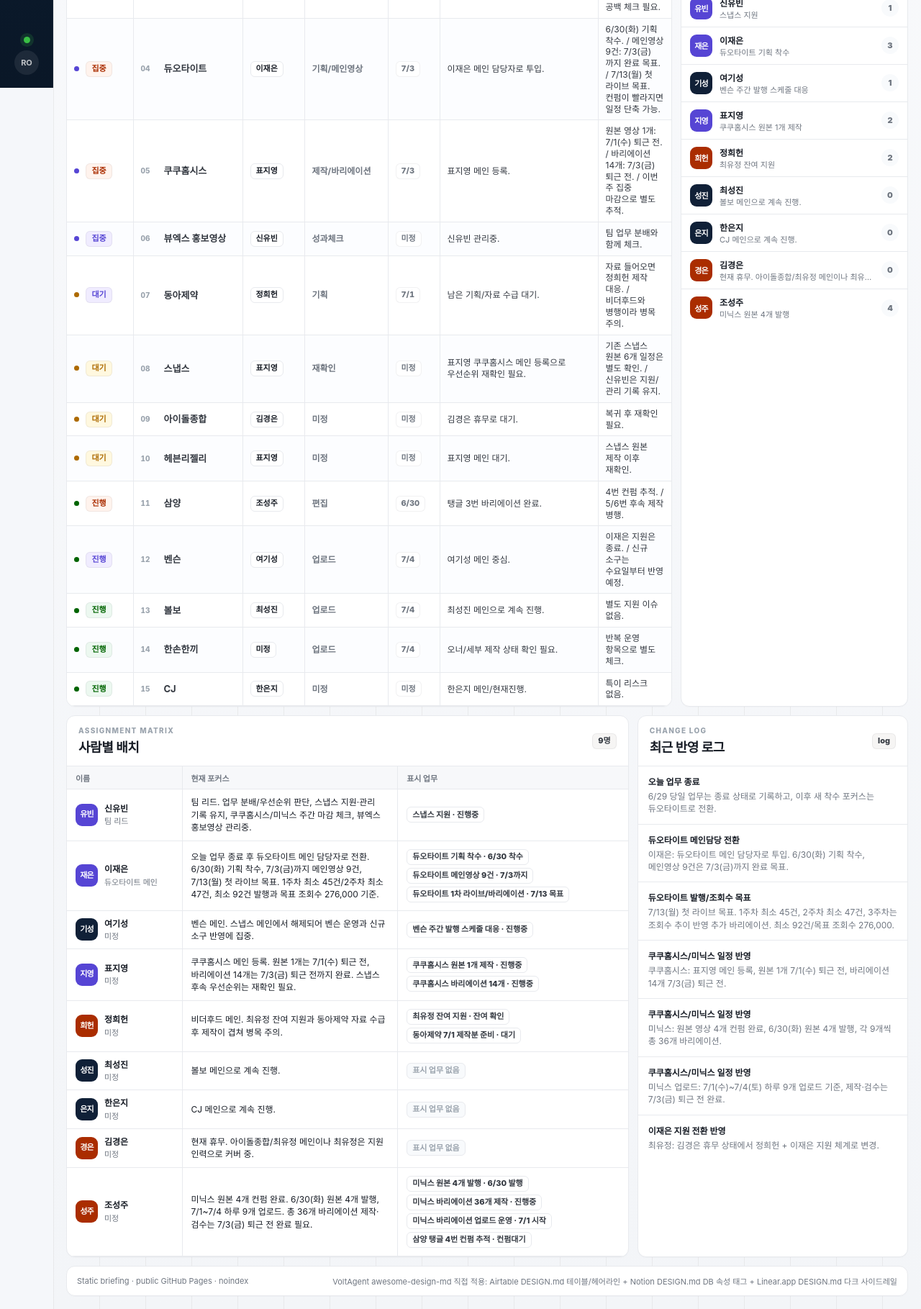
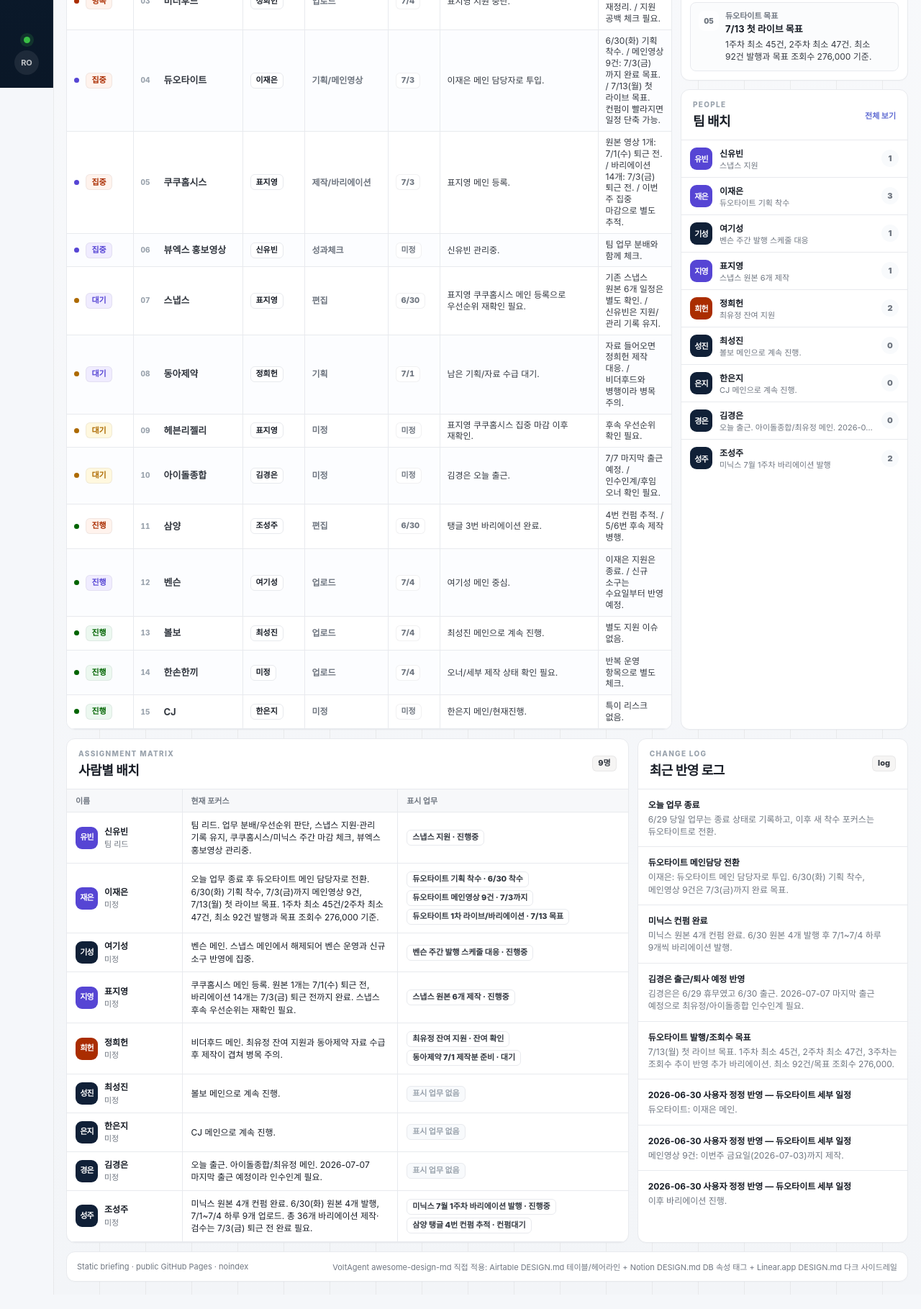
Before and after one commit to binibinibin123/video-team-ops-briefing, a plain HTML site: page index.html in a window 1280 px wide. Shown: the part 678-2497 px from the top of the page at 72% size. Drawn offline with Linux system fonts and the light colour scheme.

Commit message:
Update ops dashboard with corrected project state

```diff
--- a/app.js
+++ b/app.js
@@ -183,7 +183,7 @@ function renderUpdates(updates) {
     const item = document.createElement('article');
     item.className = 'update-item';
     item.innerHTML = `
-      <strong>${safe(update.heading).replace('2026-06-29 — ', '')}</strong>
+      <strong>${safe(update.heading).replace(/^\d{4}-\d{2}-\d{2} — /, '')}</strong>
       <p>${safe(update.text)}</p>
     `;
     list.appendChild(item);
--- a/data.json
+++ b/data.json
@@ -1,13 +1,13 @@
 {
   "meta": {
     "title": "영상팀 운영상황판",
-    "lastUpdated": "2026-06-29 · 오늘 업무 종료/듀오타이트 재은 메인 일정 반영",
+    "lastUpdated": "2026-06-30 · 미닉스/김경은/듀오타이트 정정 반영",
     "designReference": "VoltAgent awesome-design-md 직접 적용: Airtable DESIGN.md 테이블/헤어라인 + Notion DESIGN.md DB 속성 태그 + Linear.app DESIGN.md 다크 사이드레일",
     "privacyNote": "GitHub Pages 공개 링크용 정적 브리핑. 검색 노출 최소화를 위해 noindex 메타 적용."
   },
   "stats": {
     "activeProjects": 15,
-    "activeTasks": 13,
+    "activeTasks": 10,
     "riskProjects": 3,
     "teamMembers": 9
   },
@@ -23,12 +23,37 @@
       "body": "6/30(화) 기획 착수, 메인영상 9건은 7/3(금)까지 완료 목표."
     },
     {
+      "label": "미닉스",
+      "title": "컨펌 완료 · 발행 페이즈",
+      "body": "원본 4개 컨펌 완료. 6/30 원본 4개 발행 후 7/1~7/4 하루 9개씩 바리에이션 발행."
+    },
+    {
+      "label": "김경은",
+      "title": "오늘 출근 · 7/7 마지막 출근",
+      "body": "6/29 휴무였고 6/30 출근. 최유정/아이돌종합 인수인계 플랜 필요."
+    },
+    {
       "label": "듀오타이트 목표",
       "title": "7/13 첫 라이브 목표",
       "body": "1주차 최소 45건, 2주차 최소 47건. 최소 92건 발행과 목표 조회수 276,000 기준."
     }
   ],
   "projects": [
+    {
+      "title": "미닉스",
+      "owner": "조성주",
+      "status": "긴급 · 발행/바리에이션 · 컨펌완료",
+      "stage": "발행/바리에이션",
+      "priority": "긴급",
+      "due": "2026-07-03",
+      "tone": "risk",
+      "bullets": [
+        "원본 영상 4개 컨펌 완료.",
+        "6/30(화) 원본 4개 발행.",
+        "각 원본당 9개씩 총 36개 바리에이션.",
+        "7/1~7/4 하루 9개 업로드, 제작 완료는 7/3(금) 퇴근 전."
+      ]
+    },
     {
       "title": "삼양",
       "owner": "조성주",
@@ -44,32 +69,21 @@
       ]
     },
     {
-      "title": "최유정",
-      "owner": "김경은",
-      "status": "긴급 · 편집 · 잔여 확인",
-      "stage": "편집/잔여 확인",
-      "priority": "긴급",
-      "due": "2026-06-30",
-      "tone": "risk",
-      "bullets": [
-        "김경은 휴무.",
-        "오늘 지원분 종료. 이후 잔여는 정희헌 중심 확인.",
-        "세이브본 부족 체크 필요."
-      ]
-    },
-    {
-      "title": "미닉스",
-      "owner": "조성주",
-      "status": "긴급 · 발행/바리에이션 · 컨펌완료",
-      "stage": "발행/바리에이션",
+      "title": "듀오타이트",
+      "owner": "이재은",
+      "status": "긴급 · 기획/메인영상 · 메인담당",
+      "stage": "기획/메인영상",
       "priority": "긴급",
       "due": "2026-07-03",
-      "tone": "risk",
+      "tone": "focus",
       "bullets": [
-        "원본 영상 4개 컨펌 완료.",
-        "6/30(화) 원본 4개 발행.",
-        "각 원본당 9개씩 총 36개 바리에이션.",
-        "7/1~7/4 하루 9개 업로드, 제작 완료는 7/3(금) 퇴근 전."
+        "이재은 메인 담당자로 투입.",
+        "6/30(화) 기획 착수.",
+        "메인영상 9건: 7/3(금)까지 완료 목표.",
+        "7/13(월) 첫 라이브 목표. 컨펌이 빨라지면 일정 단축 가능.",
+        "1주차 최소 45건, 2주차 최소 47건 발행.",
+        "3주차는 조회수 추이를 반영해 추가 바리에이션 제작/발행.",
+        "최소 92건 발행, 목표 조회수 276,000."
       ]
     },
     {
@@ -89,15 +103,29 @@
     {
       "title": "스냅스",
       "owner": "표지영",
-      "status": "담당/우선순위 재확인",
-      "stage": "재확인",
-      "priority": "미정",
-      "due": "미정",
+      "status": "높음 · 편집 · 진행중",
+      "stage": "편집",
+      "priority": "높음",
+      "due": "2026-06-30",
       "tone": "waiting",
       "bullets": [
         "표지영 쿠쿠홈시스 메인 등록으로 우선순위 재확인 필요.",
         "기존 스냅스 원본 6개 일정은 별도 확인.",
         "신유빈은 지원/관리 기록 유지."
+      ]
+    },
+    {
+      "title": "최유정",
+      "owner": "김경은",
+      "status": "긴급 · 편집 · 잔여 확인",
+      "stage": "편집/잔여 확인",
+      "priority": "긴급",
+      "due": "2026-06-30",
+      "tone": "risk",
+      "bullets": [
+        "김경은 오늘 출근.",
+        "오늘 지원분 종료 후 잔여/세이브본 확인 필요.",
+        "김경은 7/7 마지막 출근 예정이라 인수인계 필요."
       ]
     },
     {
@@ -129,37 +157,6 @@
       ]
     },
     {
-      "title": "듀오타이트",
-      "owner": "이재은",
-      "status": "긴급 · 기획/메인영상 · 메인담당",
-      "stage": "기획/메인영상",
-      "priority": "긴급",
-      "due": "2026-07-03",
-      "tone": "focus",
-      "bullets": [
-        "이재은 메인 담당자로 투입.",
-        "6/30(화) 기획 착수.",
-        "메인영상 9건: 7/3(금)까지 완료 목표.",
-        "7/13(월) 첫 라이브 목표. 컨펌이 빨라지면 일정 단축 가능.",
-        "1주차 최소 45건, 2주차 최소 47건 발행.",
-        "3주차는 조회수 추이를 반영해 추가 바리에이션 제작/발행.",
-        "최소 92건 발행, 목표 조회수 276,000."
-      ]
-    },
-    {
-      "title": "아이돌종합",
-      "owner": "김경은",
-      "status": "대기",
-      "stage": "미정",
-      "priority": "미정",
-      "due": "미정",
-      "tone": "waiting",
-      "bullets": [
-        "김경은 휴무로 대기.",
-        "복귀 후 재확인 필요."
-      ]
-    },
-    {
       "title": "헤븐리젤리",
       "owner": "표지영",
       "status": "대기",
@@ -168,8 +165,8 @@
       "due": "미정",
       "tone": "waiting",
       "bullets": [
-        "표지영 메인 대기.",
-        "스냅스 원본 제작 이후 재확인."
+        "표지영 쿠쿠홈시스 집중 마감 이후 재확인.",
+        "후속 우선순위 확인 필요."
       ]
     },
     {
@@ -238,6 +235,20 @@
         "오너/세부 제작 상태 확인 필요.",
         "반복 운영 항목으로 별도 체크."
       ]
+    },
+    {
+      "title": "아이돌종합",
+      "owner": "김경은",
+      "status": "대기",
+      "stage": "미정",
+      "priority": "미정",
+      "due": "미정",
+      "tone": "waiting",
+      "bullets": [
+        "김경은 오늘 출근.",
+        "7/7 마지막 출근 예정.",
+        "인수인계/후임 오너 확인 필요."
+      ]
     }
   ],
   "people": [
@@ -257,7 +268,7 @@
     },
     {
       "name": "이재은",
-      "role": "듀오타이트 메인",
+      "role": "미정",
       "capacity": "오늘 업무 종료 후 듀오타이트 메인 담당자로 전환. 6/30(화) 기획 착수, 7/3(금)까지 메인영상 9건, 7/13(월) 첫 라이브 목표. 1주차 최소 45건/2주차 최소 47건, 최소 92건 발행과 목표 조회수 276,000 기준.",
       "tasks": [
         {
@@ -301,16 +312,10 @@
       "capacity": "쿠쿠홈시스 메인 등록. 원본 1개는 7/1(수) 퇴근 전, 바리에이션 14개는 7/3(금) 퇴근 전까지 완료. 스냅스 후속 우선순위는 재확인 필요.",
       "tasks": [
         {
-          "title": "쿠쿠홈시스 원본 1개 제작",
+          "title": "스냅스 원본 6개 제작",
           "status": "진행중",
-          "priority": "긴급",
-          "due": "2026-07-01"
-        },
-        {
-          "title": "쿠쿠홈시스 바리에이션 14개",
-          "status": "진행중",
-          "priority": "긴급",
-          "due": "2026-07-03"
+          "priority": "높음",
+          "due": "2026-06-30"
         }
       ],
       "tone": "focus"
@@ -352,9 +357,9 @@
     {
       "name": "김경은",
       "role": "미정",
-      "capacity": "현재 휴무. 아이돌종합/최유정 메인이나 최유정은 지원 인력으로 커버 중.",
+      "capacity": "오늘 출근. 아이돌종합/최유정 메인. 2026-07-07 마지막 출근 예정이라 인수인계 필요.",
       "tasks": [],
-      "tone": "risk"
+      "tone": "steady"
     },
     {
       "name": "조성주",
@@ -362,20 +367,8 @@
       "capacity": "미닉스 원본 4개 컨펌 완료. 6/30(화) 원본 4개 발행, 7/1~7/4 하루 9개 업로드. 총 36개 바리에이션 제작·검수는 7/3(금) 퇴근 전 완료 필요.",
       "tasks": [
         {
-          "title": "미닉스 원본 4개 발행",
-          "status": "6/30 발행",
-          "priority": "긴급",
-          "due": "2026-06-30"
-        },
-        {
-          "title": "미닉스 바리에이션 36개 제작",
+          "title": "미닉스 7월 1주차 바리에이션 발행",
           "status": "진행중",
-          "priority": "긴급",
-          "due": "2026-07-03"
-        },
-        {
-          "title": "미닉스 바리에이션 업로드 운영",
-          "status": "7/1 시작",
           "priority": "긴급",
           "due": "2026-07-04"
         },
@@ -386,37 +379,41 @@
           "due": "미정"
         }
       ],
-      "tone": "risk"
+      "tone": "steady"
     }
   ],
   "recentUpdates": [
     {
-      "heading": "2026-06-29 — 오늘 업무 종료",
+      "heading": "2026-06-30 — 오늘 업무 종료",
       "text": "6/29 당일 업무는 종료 상태로 기록하고, 이후 새 착수 포커스는 듀오타이트로 전환."
     },
     {
-      "heading": "2026-06-29 — 듀오타이트 메인담당 전환",
+      "heading": "2026-06-30 — 듀오타이트 메인담당 전환",
       "text": "이재은: 듀오타이트 메인 담당자로 투입. 6/30(화) 기획 착수, 메인영상 9건은 7/3(금)까지 완료 목표."
     },
     {
-      "heading": "2026-06-29 — 듀오타이트 발행/조회수 목표",
+      "heading": "2026-06-30 — 미닉스 컨펌 완료",
+      "text": "미닉스 원본 4개 컨펌 완료. 6/30 원본 4개 발행 후 7/1~7/4 하루 9개씩 바리에이션 발행."
+    },
+    {
+      "heading": "2026-06-30 — 김경은 출근/퇴사 예정 반영",
+      "text": "김경은은 6/29 휴무였고 6/30 출근. 2026-07-07 마지막 출근 예정으로 최유정/아이돌종합 인수인계 필요."
+    },
+    {
+      "heading": "2026-06-30 — 듀오타이트 발행/조회수 목표",
       "text": "7/13(월) 첫 라이브 목표. 1주차 최소 45건, 2주차 최소 47건, 3주차는 조회수 추이 반영 추가 바리에이션. 최소 92건/목표 조회수 276,000."
     },
     {
-      "heading": "2026-06-29 — 쿠쿠홈시스/미닉스 일정 반영",
-      "text": "쿠쿠홈시스: 표지영 메인 등록, 원본 1개 7/1(수) 퇴근 전, 바리에이션 14개 7/3(금) 퇴근 전."
+      "heading": "2026-06-30 사용자 정정 반영 — 듀오타이트 세부 일정",
+      "text": "듀오타이트: 이재은 메인."
     },
     {
-      "heading": "2026-06-29 — 쿠쿠홈시스/미닉스 일정 반영",
-      "text": "미닉스: 원본 영상 4개 컨펌 완료, 6/30(화) 원본 4개 발행, 각 9개씩 총 36개 바리에이션."
+      "heading": "2026-06-30 사용자 정정 반영 — 듀오타이트 세부 일정",
+      "text": "메인영상 9건: 이번주 금요일(2026-07-03)까지 제작."
     },
     {
-      "heading": "2026-06-29 — 쿠쿠홈시스/미닉스 일정 반영",
-      "text": "미닉스 업로드: 7/1(수)~7/4(토) 하루 9개 업로드 기준, 제작·검수는 7/3(금) 퇴근 전 완료."
-    },
-    {
-      "heading": "2026-06-29 — 이재은 지원 전환 반영",
-      "text": "최유정: 김경은 휴무 상태에서 정희헌 + 이재은 지원 체계로 변경."
+      "heading": "2026-06-30 사용자 정정 반영 — 듀오타이트 세부 일정",
+      "text": "이후 바리에이션 진행."
     }
   ]
 }
--- a/index.html
+++ b/index.html
@@ -154,6 +154,6 @@
     </div>
   </div>
 
-  <script src="./app.js" defer></script>
+  <script src="./app.js?v=20260630-ops" defer></script>
 </body>
 </html>
```
Also changed, not shown: 1 other file.
